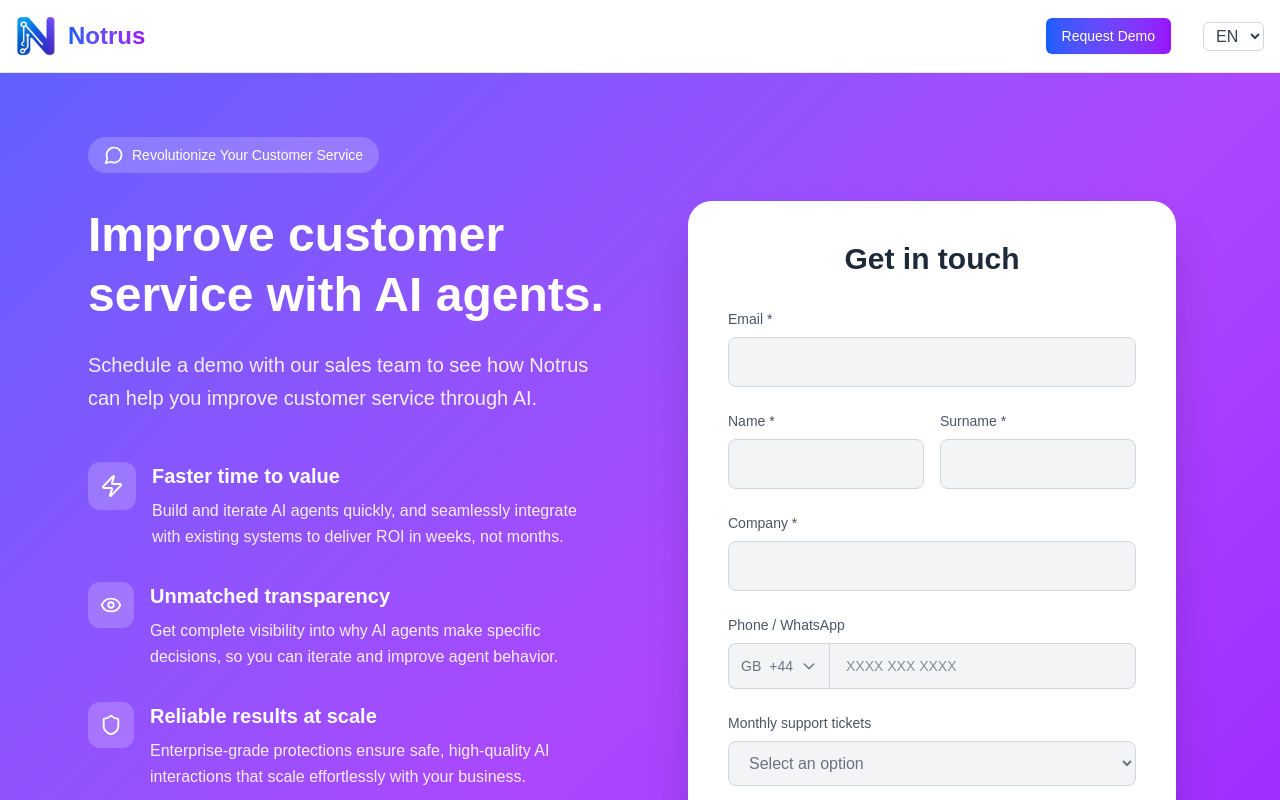
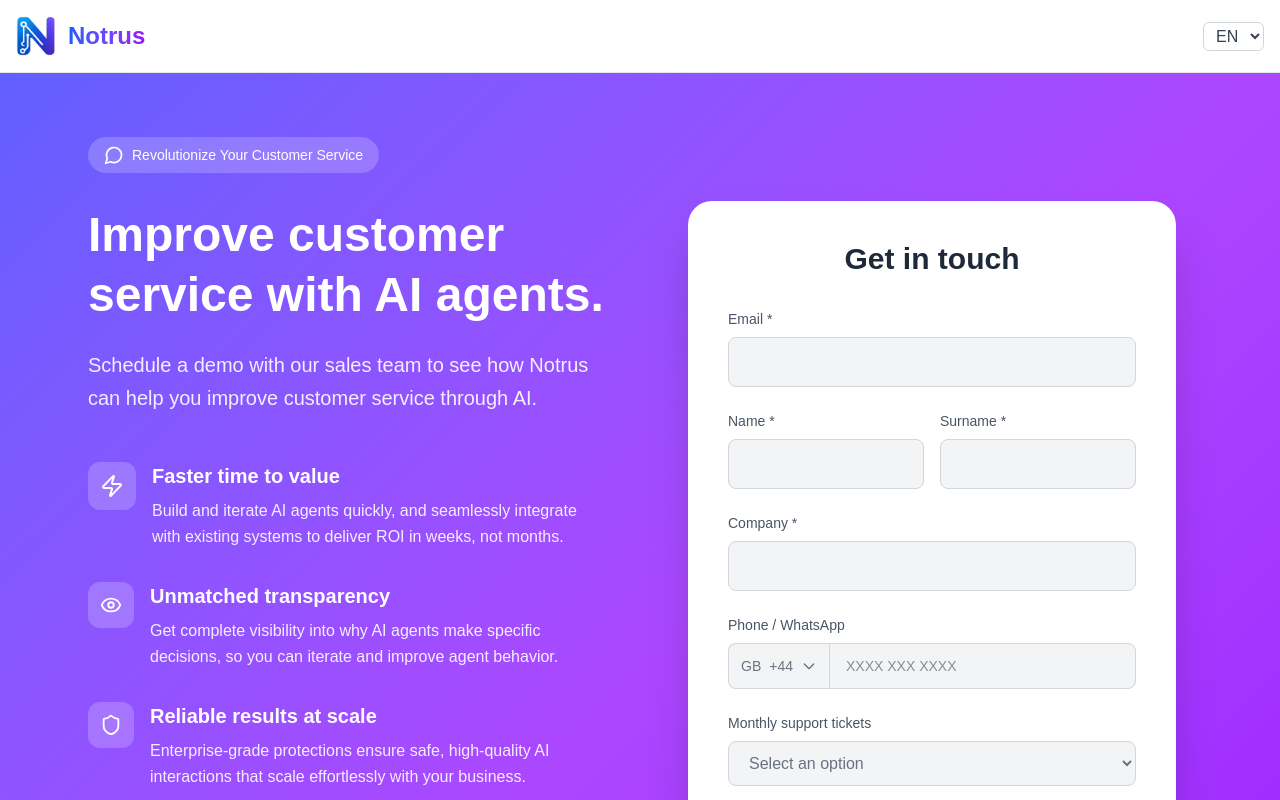
Before and after one commit to Notrus-ai/notrus-site, a Next.js app: page /en/contact in a window 1280 px wide. Shown: the top 800 px of the page. Built offline with nearby package versions, Linux system fonts and the light colour scheme.

Commit message:
removed demolink from contact page

```diff
--- a/src/components/ui/Header.tsx
+++ b/src/components/ui/Header.tsx
@@ -29,7 +29,13 @@ export function Header({ t, setLanguage, language }: HeaderProps) {
     "/en/login",
     "/pt/contato",
   ];
+
   const shouldHideNav = hideNavRoutes.some((route) => pathname.includes(route));
+
+  const hideDemoButtonRoutes = ["/pt/contato", "/en/contact"];
+  const shouldHideDemoButton = hideDemoButtonRoutes.some((route) =>
+    pathname.startsWith(route)
+  );
 
   const productLink = "/#produto";
   const sioLink = "/#sio";
@@ -138,14 +144,13 @@ export function Header({ t, setLanguage, language }: HeaderProps) {
             </>
           )}
 
+          {!shouldHideDemoButton && (
             <Link href={demoLink}>
-            <Button
-              className="bg-gradient-to-r from-blue-600 to-purple-600 text-white"
-              aria-label={t("navDemo")}
-            >
+              <Button className="bg-gradient-to-r from-blue-600 to-purple-600 text-white">
                 {t("navDemo")}
               </Button>
             </Link>
+          )}
 
           <select
             value={language}
@@ -207,14 +212,13 @@ export function Header({ t, setLanguage, language }: HeaderProps) {
             {t("navContact")}
           </Link>
 
+          {!shouldHideDemoButton && (
             <Link href={demoLink}>
-            <Button
-              className="bg-gradient-to-r from-blue-600 to-purple-600 w-full"
-              aria-label={t("navDemo")}
-            >
+              <Button className="bg-gradient-to-r from-blue-600 to-purple-600 w-full">
                 {t("navDemo")}
               </Button>
             </Link>
+          )}
 
           <select
             value={language}
--- a/src/components/ui/HeaderEN.tsx
+++ b/src/components/ui/HeaderEN.tsx
@@ -30,6 +30,11 @@ export function Header({ t, setLanguage, language }: HeaderProps) {
     "/en/contact",
   ];
   const shouldHideNav = hideNavRoutes.some((route) => pathname.includes(route));
+
+  const hideDemoButtonRoutes = ["/pt/contato", "/en/contact"];
+  const shouldHideDemoButton = hideDemoButtonRoutes.some((route) =>
+    pathname.startsWith(route)
+  );
 
   const productLink = "/#product";
   const sioLink = "/#sio";
@@ -138,14 +143,13 @@ export function Header({ t, setLanguage, language }: HeaderProps) {
             </>
           )}
 
+          {!shouldHideDemoButton && (
             <Link href={demoLink}>
-            <Button
-              className="bg-gradient-to-r from-blue-600 to-purple-600 text-white"
-              aria-label={t("navDemo")}
-            >
+              <Button className="bg-gradient-to-r from-blue-600 to-purple-600 text-white">
                 {t("navDemo")}
               </Button>
             </Link>
+          )}
 
           <select
             value={language}
@@ -207,14 +211,13 @@ export function Header({ t, setLanguage, language }: HeaderProps) {
             {t("navContact")}
           </Link>
 
+          {!shouldHideDemoButton && (
             <Link href={demoLink}>
-            <Button
-              className="bg-gradient-to-r from-blue-600 to-purple-600 w-full"
-              aria-label={t("navDemo")}
-            >
+              <Button className="bg-gradient-to-r from-blue-600 to-purple-600 w-full">
                 {t("navDemo")}
               </Button>
             </Link>
+          )}
 
           <select
             value={language}
```
Lines whose indentation alone changed are shown as unchanged.
